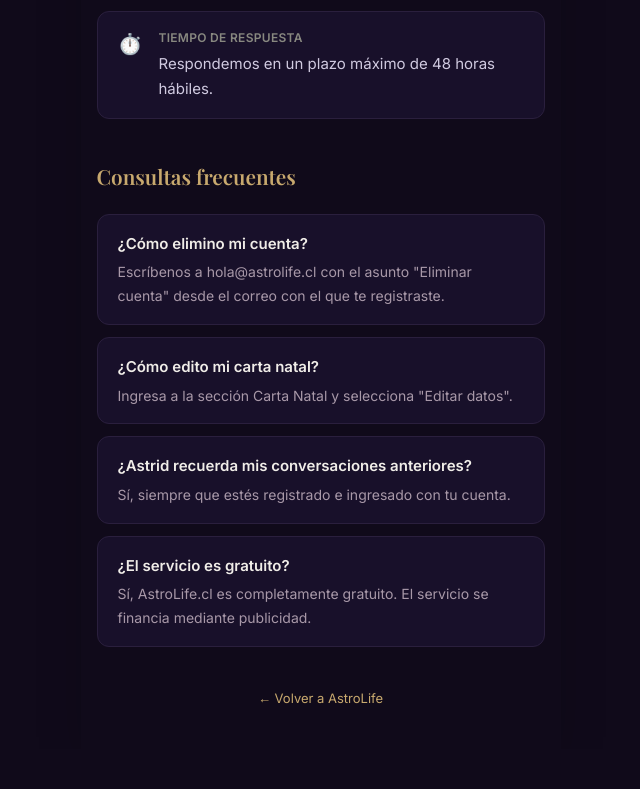
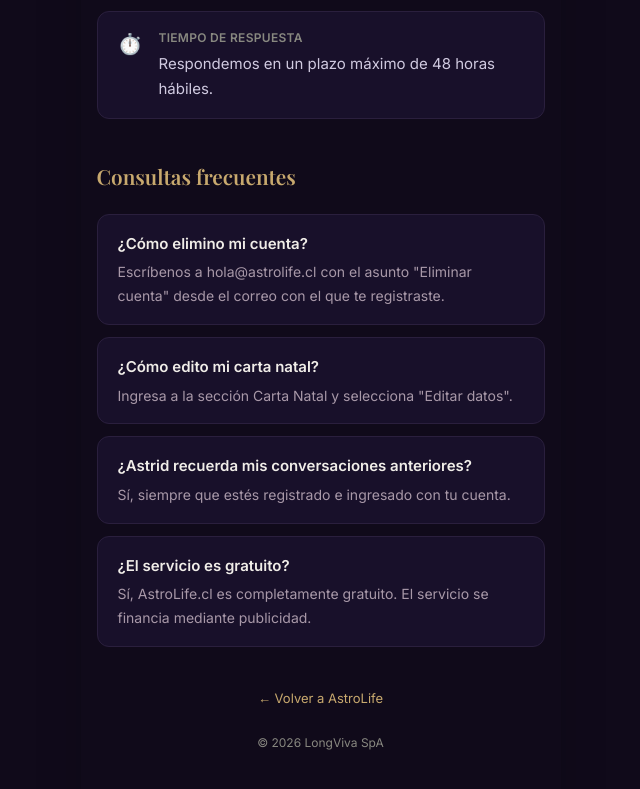
Before and after one commit to arielbustos79-cloud/astrolife, a Next.js app: page /contacto in a window 1280 px wide. Shown: the part 434-1223 px from the top of the page, without its empty margins (312-952 px from the left). Before the commit the page ends 1183 px from the top, so only its background shows below. Built offline with nearby package versions, Linux system fonts and the light colour scheme; no server answers.

Commit message:
fix: agregar copyright en footer de páginas legales
© 2026 LongViva SpA — centrado, 12px, #888880, pb-8

Co-Authored-By: Claude Sonnet 4.6 <noreply@anthropic.com>

```diff
--- a/src/app/contacto/page.tsx
+++ b/src/app/contacto/page.tsx
@@ -77,6 +77,7 @@ export default function ContactoPage() {
           <Link href="/" className="hover:text-ink" style={{ color: "#C8A96E" }}>
             ← Volver a AstroLife
           </Link>
+          <p className="mt-6 pb-8 text-[12px]">© 2026 LongViva SpA</p>
         </div>
       </div>
     </div>
--- a/src/app/privacidad/page.tsx
+++ b/src/app/privacidad/page.tsx
@@ -104,6 +104,7 @@ export default function PrivacidadPage() {
 
         <footer className="mt-10 border-t pt-6 text-[13px]" style={{ borderColor: "#2A1F3D", color: "#888880" }}>
           <p>LongViva SpA — Santiago, Chile</p>
+          <p className="mt-6 pb-8 text-center text-[12px]">© 2026 LongViva SpA</p>
         </footer>
       </div>
     </div>
--- a/src/app/terminos/page.tsx
+++ b/src/app/terminos/page.tsx
@@ -64,6 +64,7 @@ export default function TerminosPage() {
         <footer className="mt-10 border-t pt-6 text-[13px]" style={{ borderColor: "#2A1F3D", color: "#888880" }}>
           <p>LongViva SpA — Santiago, Chile</p>
           <p>Contacto: <a href="mailto:hola@astrolife.cl" className="hover:text-gold" style={{ color: "#C8A96E" }}>hola@astrolife.cl</a></p>
+          <p className="mt-6 pb-8 text-center text-[12px]">© 2026 LongViva SpA</p>
         </footer>
       </div>
     </div>
```
